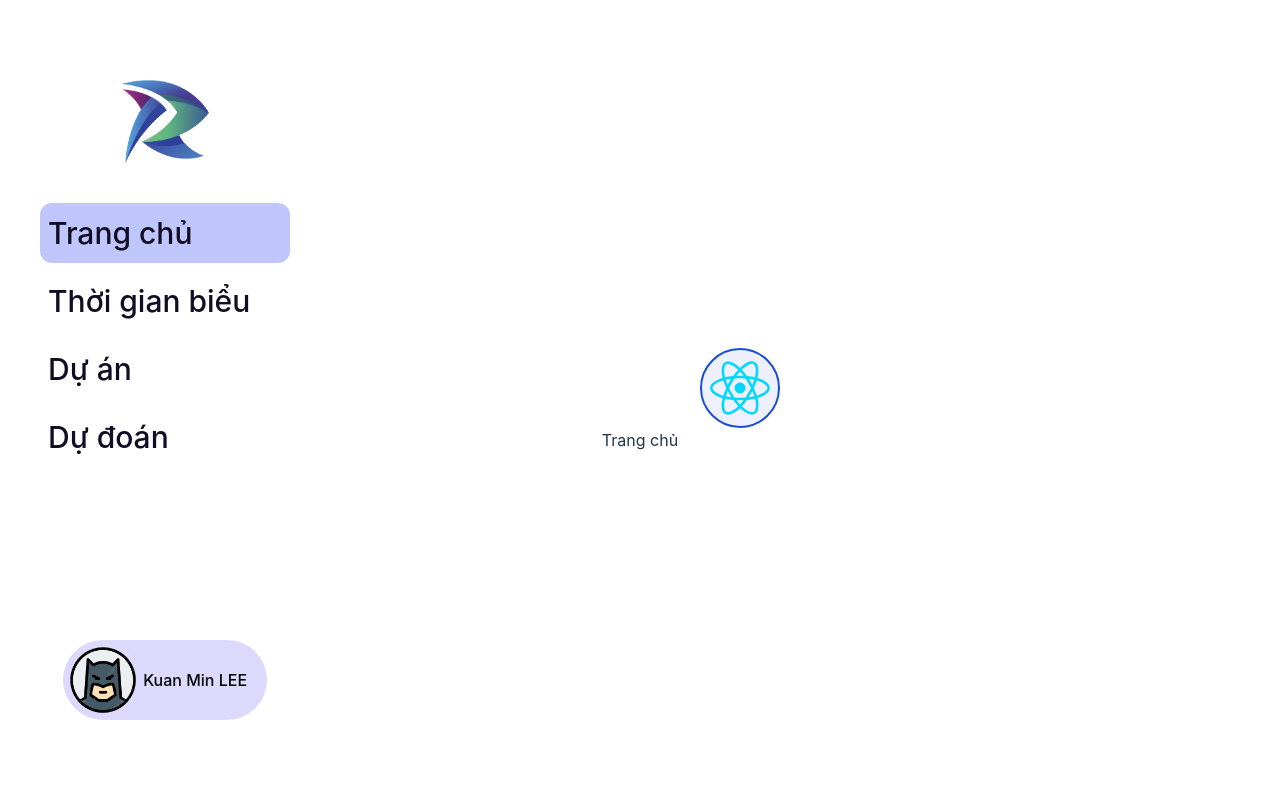
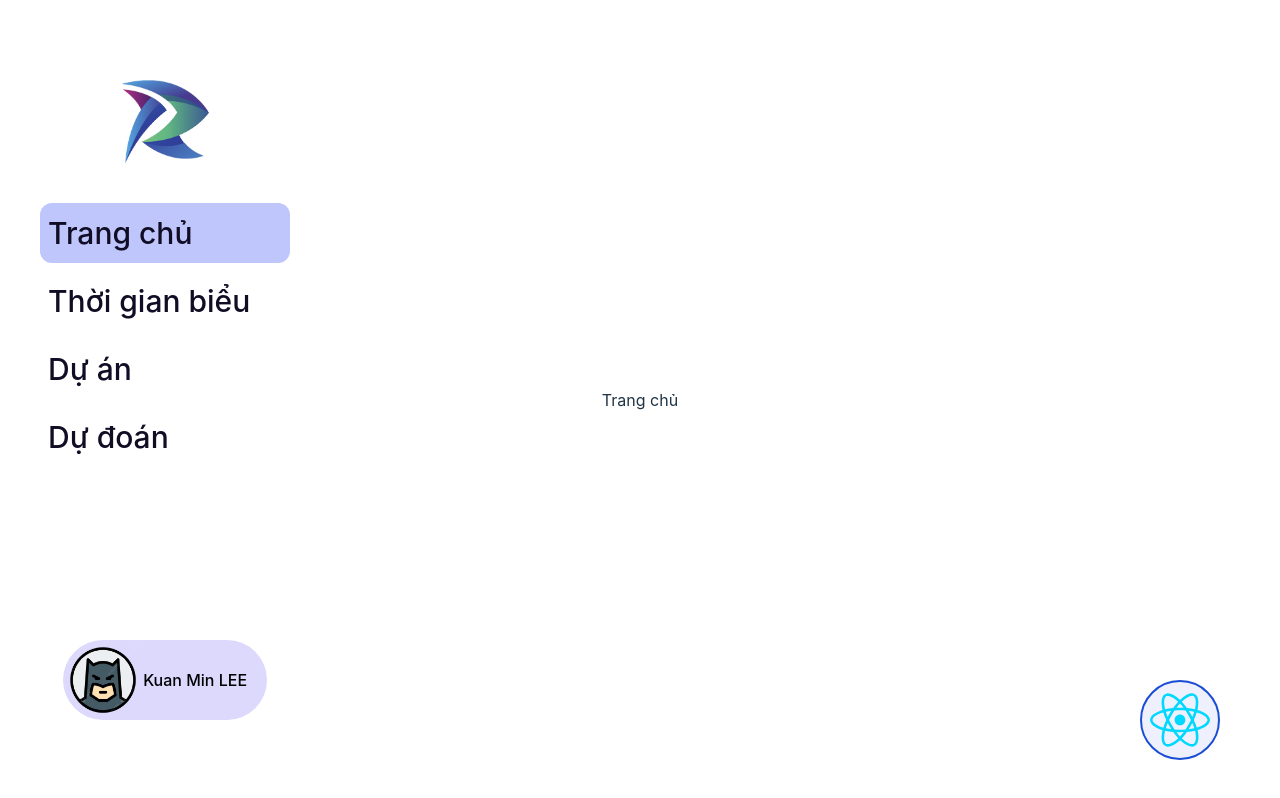
Before and after one commit to CuongNguyen1701/UIUX_Course_Project, a React (Vite) app in the folder regress/: page / in a window 1280 px wide. Built offline with nearby package versions, Linux system fonts and the light colour scheme.

Commit message:
fixed assistant go out of bound

```diff
--- a/regress/src/components/AIChatAssistant.jsx
+++ b/regress/src/components/AIChatAssistant.jsx
@@ -4,9 +4,9 @@ import logo from "../assets/react.svg";
 function AIChatAssistant() {
   const [isDragging, setIsDragging] = useState(false);
   return (
-    <Draggable className="absolute z-20" defaultPosition={{ x: 100, y: 0 }}>
-      <div className="relative">
-        <span className="absolute top-0 left-0 z-20 w-full h-full hover:cursor-pointer "></span>
+    <Draggable bounds="body" defaultPosition={{ x: 100, y: 0 }}>
+      <div className="fixed z-10 bottom-10 right-40">
+        <span className="absolute top-0 left-0 z-20 w-full h-full select-none hover:cursor-pointer"></span>
         <img
           src={logo}
           alt="Regress Logo"
```
